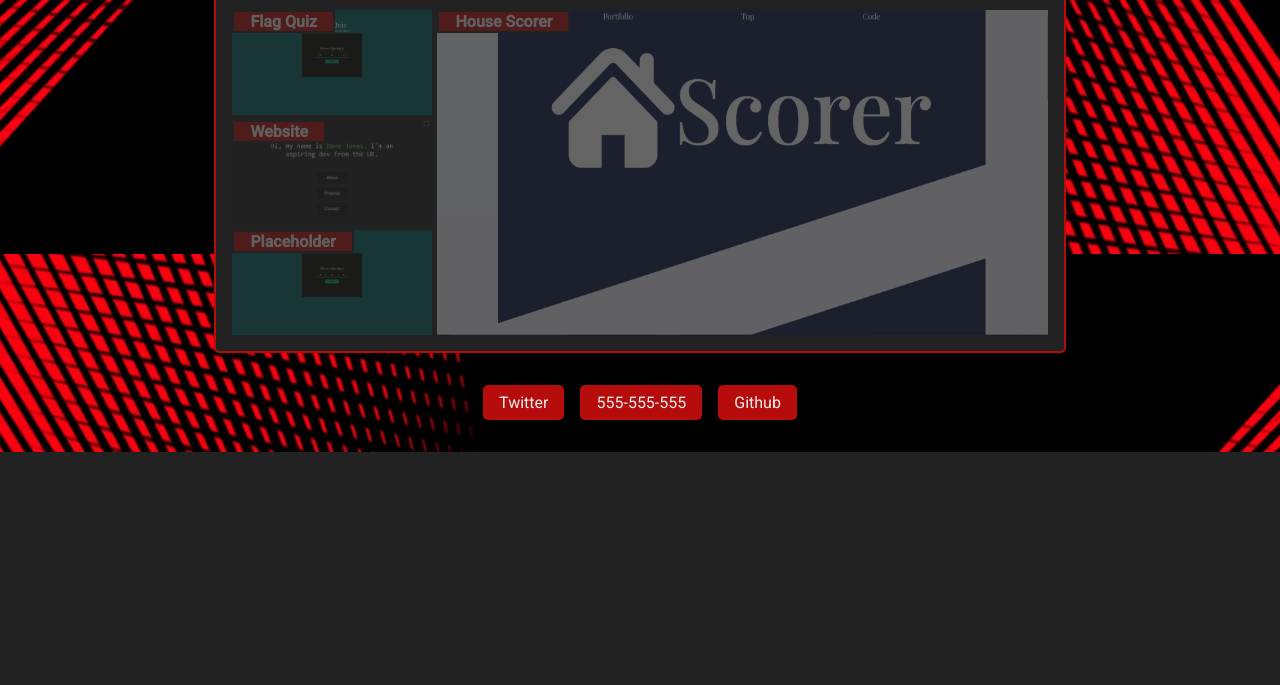
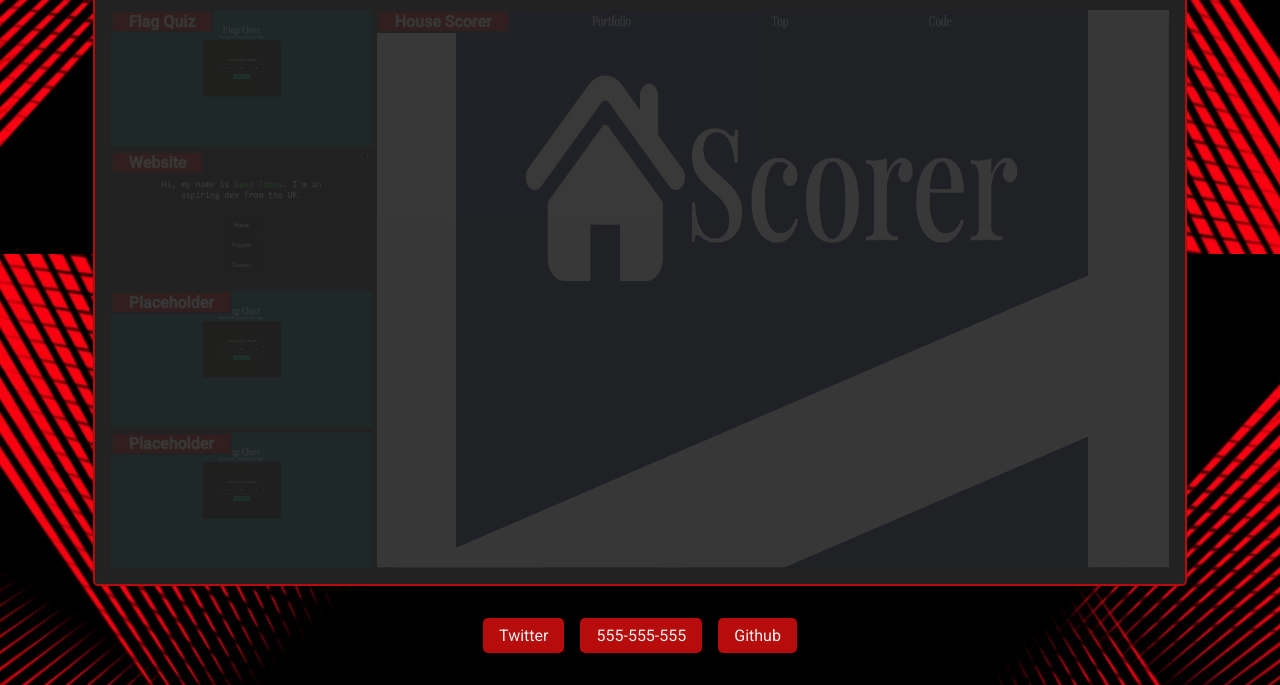
Before and after one commit to DJ-86/my-portfolio, a plain HTML site: page index.html in a window 1280 px wide. Shown: the part 546-1231 px from the top of the page. Before the commit the page ends 998 px from the top, so only its background shows below. Drawn offline with Linux system fonts and the light colour scheme.

Commit message:
added tablet and desktop designs and added images for readme

```diff
--- a/index.html
+++ b/index.html
@@ -28,45 +28,46 @@
     <!-- Bio -->
     <main>
         <section id="bio">
-            <img id="bio-pic" src="assets/bio-pic.png" alt="bio pic">
+            <img id="bio-pic" title="picture of David Jones" src="assets/bio-pic.png" alt="bio pic">
             <p>I'm a guy in my mid 30's that decided to change my career during lockdown.</p>
             <p>I quit my job working in a freezer and began researching careers that I could self-teach.</p>
             <p>I enjoy problem solving and as a gamer, already spend loads of time on my PC so the path of becoming a developer was appealing.</p>
         </section>
 
-    <!-- Grid --><div id="project-headers">
-            <h2>Projects</h2>
-        </div>
+    <!-- Grid -->
+    <div id="project-headers">
+        <h2>Projects</h2>
+    </div>
     <section id="grid-container">
 
         <section id="grid">
             <div id="grid-item-1" class="grid-items">
                 <div class="overlay">
-                    <a href="https://davejonesuk.dev/projects/house/index.html"><img src="assets/house-scorer.jpg" alt="House Scorer link image"></a>
+                    <a href="https://davejonesuk.dev/projects/house/index.html"><img src="assets/house-scorer.jpg" title="house scorer" alt="House Scorer link image"></a>
                     <h3>House Scorer</h3>
                 </div>
             </div>
             <div id="grid-item-2" class="grid-items">
                 <div class="overlay">
-                    <a href="https://davejonesuk.dev/projects/flag/index.html" target="_blank"><img src="assets/flag-quiz.jpg" alt="Flag Quiz link image"></a>
+                    <a href="https://davejonesuk.dev/projects/flag/index.html" target="_blank"><img src="assets/flag-quiz.jpg" title="flag quiz game" alt="Flag Quiz link image"></a>
                     <h3>Flag Quiz</h3>
                 </div>
             </div>
             <div id="grid-item-3" class="grid-items">
                 <div class="overlay">
-                    <a href="https://davejonesuk.dev" target="_blank"><img src="assets/portfolio.jpg" alt="An image link to my other portfolio"></a>
+                    <a href="https://davejonesuk.dev" target="_blank"><img src="assets/portfolio.jpg" title="my other portfolio" alt="An image link to my other portfolio"></a>
                     <h3>Website</h3>
                 </div>
             </div>
             <div id="grid-item-4" class="grid-items">
                 <div class="overlay">
-                    <a href="https://davejonesuk.dev/projects/flag/index.html" target="_blank"><img src="assets/flag-quiz.jpg" alt="Flag Quiz link image"></a>
+                    <a href="https://davejonesuk.dev/projects/flag/index.html" target="_blank"><img src="assets/flag-quiz.jpg" title="placeholder" alt="Flag Quiz link image"></a>
                     <h3>Placeholder</h3>
                 </div>
             </div>
             <div id="grid-item-5" class="grid-items">
                 <div class="overlay">
-                    <a href="https://davejonesuk.dev/projects/flag/index.html" target="_blank"><img src="assets/flag-quiz.jpg" alt="Flag Quiz link image"></a>
+                    <a href="https://davejonesuk.dev/projects/flag/index.html" target="_blank"><img src="assets/flag-quiz.jpg" title="placeholder" alt="Flag Quiz link image"></a>
                     <h3>Placeholder</h3>
                 </div>
             </div>
--- a/style.css
+++ b/style.css
@@ -12,10 +12,10 @@
     padding: 0;
     margin: 0;
     box-sizing: border-box;
+    scroll-behavior: smooth;
 }
 
 body {
-
     background-color: #222;
     font-family: 'Roboto', sans-serif;
     background-image: url(assets/abstract-gdf5de0df8_1920.jpg);
@@ -40,7 +40,6 @@ h1 {
     background-color: var(--red);
     padding: 0.5rem 2rem;
     border-radius: 5px;
-
 }
 
 header ul {
@@ -197,41 +196,37 @@ footer ul li {
 /* media query for tablet sized screens */
 @media only screen and (min-width: 768px) {
     #bio {
-        width: 70%;
+        width: 60%;
     }
 
     #grid {
         width: 90%;
-        grid-template-columns: repeat(4, 1fr);
-        grid-template-rows: repeat(2, 1fr);
+        grid-template-columns: repeat(3, 1fr);
+        grid-template-rows: repeat(3, 1fr);
     }
 
     #grid-item-1 {
-        grid-column: 3 / 5;
+        grid-column: 1 / 4;
         grid-row: 1 / 3;
     }
 
     #grid-item-2 {
-        grid-row: 1;
+        grid-row: 3;
+        grid-column: 1/ 2;
+    }
+
+    #grid-item-3 {
+        grid-row: 3;
         grid-column: 2 / 3;
     }
 
-    #grid-item-3 {
-        grid-row: 1 / 2 ;
-        grid-column: 1 / 2  ;
-
-    }
-
     #grid-item-4 {
-        grid-row: 2 / 3 ;
-        grid-column: 1 / 2;
-
+        grid-row: 3;
+        grid-column: 3 / 4;
     }
 
     #grid-item-5 {
-        grid-row:  2 / 3;
-        grid-column: 2 / 3;
-
+        display: none;
     }
 
     header {
@@ -243,49 +238,38 @@ footer ul li {
 
 /* media query for desktop */
 @media only screen and (min-width: 1024px) {
-    #bio {
-        width: 60%;
-    }
-
     #grid {
-        width:70%;
-        text-align: center;
         grid-template-columns: repeat(4, 1fr);
-        grid-template-rows: repeat(3, 1fr);
+        grid-template-rows: repeat(4, 1fr);
     }
 
     .overlay {
-    opacity: 0.3;
+    opacity: 0.1;
     }
-
-    .overlay:hover {
-        opacity: 1;
-    }
-
 
     #grid-item-1 {
         grid-column: 2/ 5;
-        grid-row: 1 / 4;
+        grid-row: 1 / 5;
     }
 
     #grid-item-2 {
         grid-row: 1;
-        grid-column: 1 / 2;
+        grid-column: 1;
     }
 
     #grid-item-3 {
-        grid-row: 2 / 3 ;
-        grid-column: 1 / 2  ;
+        grid-row: 2;
+        grid-column: 1;
     }
 
     #grid-item-4 {
-        grid-row: 3 / 4 ;
-        grid-column: 1 / 2
+        grid-row: 3;
+        grid-column: 1;
     }
 
     #grid-item-5 {
-        display: none;
-        grid-row:  4 /5 ;
+        display: block;
+        grid-row:  4 ;
         grid-column: 1;
     }
 
@@ -294,8 +278,9 @@ footer ul li {
         color: var(--darkGrey);
     }
 
-    #grid img:hover {
-        transition: all 0.3s;
-        background-color: var(--fontColor);
+    .overlay:hover {
+        transition: all 1s;
+        opacity: 1;
     }
+
 }
```
Also changed, not shown: assets/readme images/responsive-mobile.png (added), assets/readme images/responsive-tablet.png (added), 1 other file.
